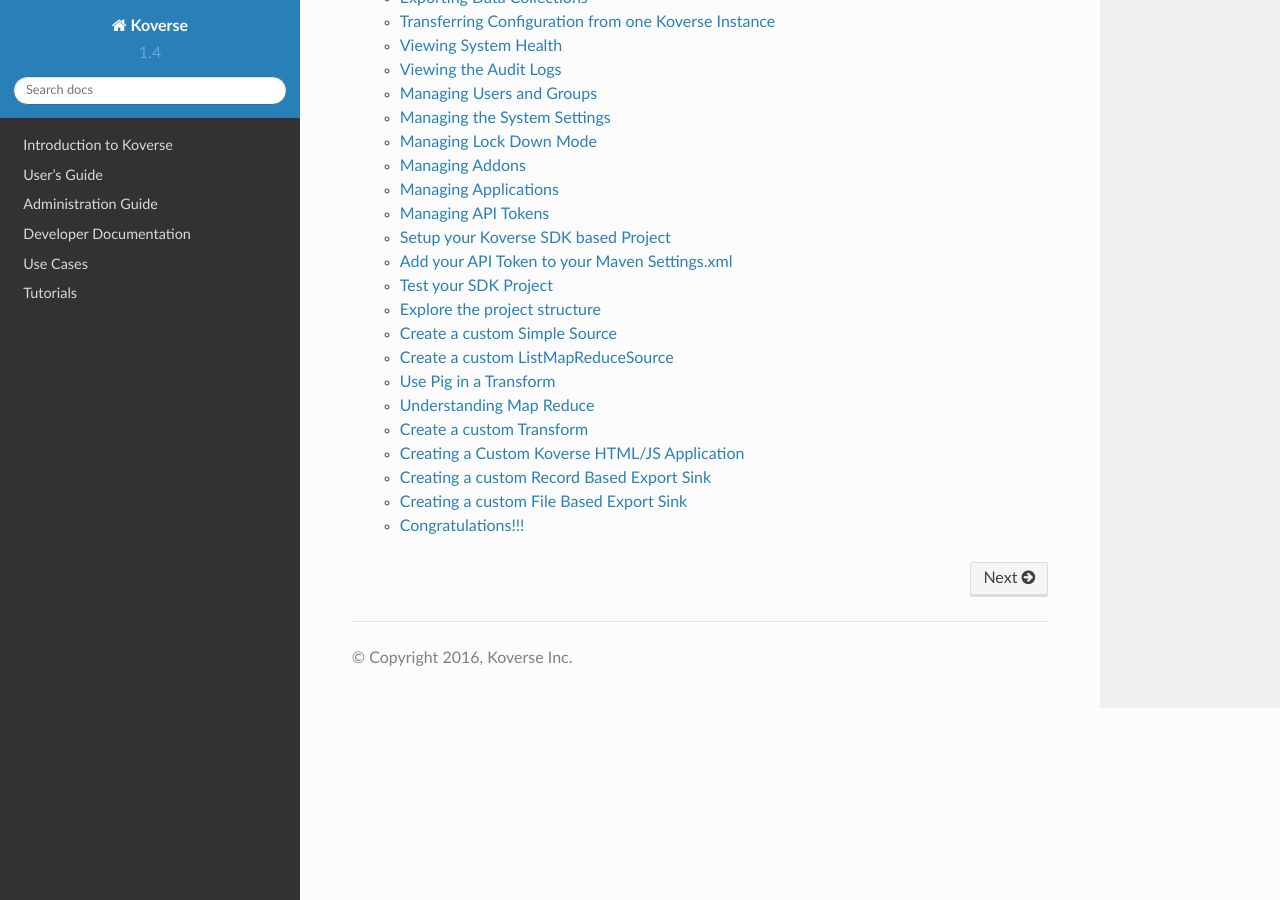
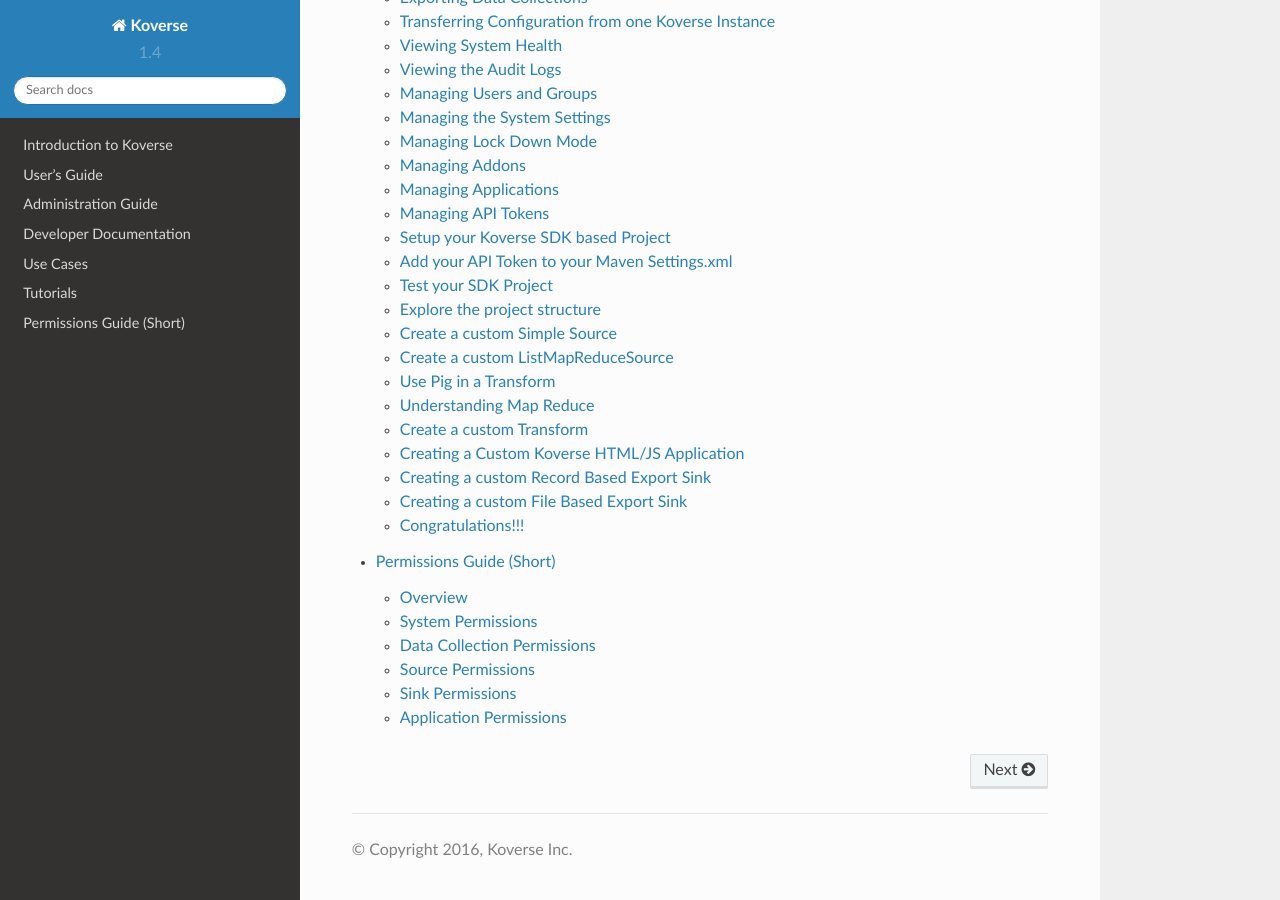
Before and after one commit to Koverse/documentation, a Sphinx documentation site: the page built from docs/source/index.rst, in a window 1280 px wide and 900 px high, scrolled down 4554 px. Built offline with Sphinx 7.4.7 and the Read the Docs theme 2.0.0, drawn with Linux system fonts in a browser that asks for light colours; some of the changed lines change nothing that is shown.

Commit message:
KC-3334 Added short permissions guide

```diff
--- a/docs/source/index.rst
+++ b/docs/source/index.rst
@@ -14,3 +14,4 @@
    devguide
    usecases
    tutorials
+   permissions_short
--- /dev/null
+++ b/docs/source/permissions_short.rst
@@ -0,0 +1,324 @@
+.. _Permissions Guide (Short):
+
+:tocdepth: 2
+
+=========================
+Permissions Guide (Short)
+=========================
+.. contents::
+
+Overview
+--------
+Koverse provides administrators and data owners fine grained controls over what
+actions users of the system can perform and what data they can see. Koverse
+maintains several types of permissions to enable this functionality.
+**System Permissions** control what actions a user can take within the system.
+For instance, if a given user is allowed to create new Data Collections or not.
+**Data Collection Permissions** control what data is visible to which Users and
+what actions Users can perform with respect to a specific Data Collection
+(such as, read/write). **Source** and **Sink Permissions** control who can
+view and execute Imports and Exports that have been created in the system.
+Finally, **Application Permissions** control who can use both the built-in and
+custom Applications loaded in Koverse. All of these permissions are controlled
+at the Group level. Users inherit the permissions that have been given to the
+groups they belong to. The following sections describe each permission type in
+more detail.
+
+System Permissions
+------------------
+
+Manage User & Groups
+^^^^^^^^^^^^^^^^^^^^
+Most User and Group management in Koverse is done through the System
+Administration Application.  In addition to having the Manage Users & Groups
+Permission, a User would also need permission to use the System Administration
+Application.
+
+Users in a group with this permission are able to:
+
+* View all Groups and Group membership (both Koverse and External)
+* Create new Koverse Groups (externally defined Groups are automatically created)
+* Modify Koverse Groups
+* Delete Koverse Groups
+* View all Users
+* Create new Users
+* Modify Users
+* Delete Users
+
+Manage Data Collections
+^^^^^^^^^^^^^^^^^^^^^^^
+Users in a group with this permission are able to:
+
+* Create Data Collections
+* Delete Owned Data Collections
+
+Manage System Settings
+^^^^^^^^^^^^^^^^^^^^^^
+This permission is required in order to use the System Administration Application.
+
+Users in a group with this permission are able to:
+
+* View System Settings (Hadoop, Accumulo, Zookeeper configuration)
+* Modify System Settings
+
+View Audit Logs
+^^^^^^^^^^^^^^^
+Users in a group with this permission are able to:
+* View System Audit Logs
+
+Manage Sources
+^^^^^^^^^^^^^^
+Each Source has an owner, the user that created the Source. Source Permissions
+can be used to “share” the Source with Groups in different ways. See Source
+Permissions for more information.
+
+Users in a group with this permission are able to:
+
+* Create Sources
+* View Owned or Shared Sources
+* Edit Owned or Shared Sources
+* Delete Owned or Shared Sources
+* Run Owned or Shared Sources
+
+Manage Lockdown Mode
+^^^^^^^^^^^^^^^^^^^^
+Lockdown mode is used stop all inbound and outbound dataflows in the system,
+and to keep users from accessing data. Use lockdown mode when data leaks such
+as incorrect user and group permissions are discovered.
+
+Users in a group with this permission are able to:
+
+* View Lockdown Mode
+* Enable/Disable Lockdown Mode
+
+Manage Transform Jobs
+^^^^^^^^^^^^^^^^^^^^^
+Users in a group with this permission are able to:
+
+* Create Transforms
+* Execute Transforms
+* Modify Transforms
+
+Users without this permission may still be able to View Transforms, given they
+have Read access to all input Data Collections and the Output Data Collection.
+
+Manage Sinks
+^^^^^^^^^^^^
+Each Sink has an owner, the user that created the Sink. Sink Permissions can
+be used to “share” the Sink with Groups in different ways. See Sink
+Permissions for more information.
+
+Users in a group with this permission are able to:
+
+* Create Sinks
+* View Owned or Shared Sinks
+* Edit Owned or Shared Sinks
+* Delete Owned or Shared Sinks
+* Run Owned or Shared Sinks
+
+Manage Addon
+^^^^^^^^^^^^
+Users in a group with this permission are able to:
+
+* Create/Upload Addons
+* View Addons
+* Remove/Disable Addons
+
+Manage API Tokens
+^^^^^^^^^^^^^^^^^
+Users in a group with this permission are able to:
+
+* Create API Tokens
+* View API Tokens
+* Delete API Tokens
+
+Manage System Reset
+^^^^^^^^^^^^^^^^^^^
+This System Permission is not currently used.
+
+Manage Applications
+^^^^^^^^^^^^^^^^^^^
+Each Application has an owner, the user that created the Application.
+Application Permissions can be used to “share” the Application with Groups in
+different ways. A User would also need Manage Addons to be able to initially
+deploy a new Application. See Application Permissions for more information.
+
+Users in a group with this permission are able to:
+
+* Modify Application Permissions
+
+Manage System Status
+^^^^^^^^^^^^^^^^^^^^
+This System Permission is not currently used.
+
+Run Interactive Jobs
+^^^^^^^^^^^^^^^^^^^^
+Running interactive jobs, such as PySpark jobs that are launched when opening
+a Jupyter Notebook, allocate a fixed set of cluster resources for the lifetime
+of the interactive session. As cluster resources are limited, this permission
+exists to allow the set of users who can launch interactive jobs to be limited.
+
+Users in a group with this permission are able to:
+
+* Access Data Collections from PySpark/Juptyer Notebooks
+
+Use Koverse
+^^^^^^^^^^^
+Koverse can be configured, via the
+com.koverse.server.auth.useKoversePermission.required property in
+koverse-server.properties, to require the Use Koverse permission for basic
+access to Koverse. The use case for this property and associated permission is
+in environments where any enterprise user can authenticate to Koverse via
+their credentials, for example client PKI certificates. While any enterprise
+user can authenticate, they might not be authorized for basic access to
+Koverse. In this use case, you would set the property to true and then an
+enterprise user would need to be in a Group that had the Use Koverse
+permission, otherwise they would be greeted with a message stating they are
+not authorized to use Koverse.
+
+Data Collection Permissions
+---------------------------
+By default, only the User who creates a Data Collection has access to it. Data
+Collection Permissions allow a Data Collection owner to provide varying access
+to the data within the Collection as well as administrative control over the
+Data Collection.
+
+Read
+^^^^
+Users in a group with this permission are able to:
+
+* View the existence of the Data Collection
+* Read samples, statistics, and Records from the Data Collection. This is required for being able to search a Data Collection.
+
+Download
+^^^^^^^^
+Users in a group with this permission are able to:
+
+* View the existence of the Data Collection
+* Download the contents of the Data Collection
+
+Write & Delete
+^^^^^^^^^^^^^^
+Users in a group with this permission are able to:
+
+* View the existence of the Data Collection
+* Write Data into the Data Collection via an Import Job.
+* Clear/Delete Data from the Collection. This does not mean they can delete the Data Collection itself.
+
+Manage Permissions
+^^^^^^^^^^^^^^^^^^
+Users in a group with this permission are able to:
+
+* View the existence of the Data Collection
+* Change the Data Collection Permissions for the Data Collection
+
+Manage Configuration
+^^^^^^^^^^^^^^^^^^^^
+Users in a group with this permission are able to:
+
+* View the existence of the Data Collection
+* Change the configuration (indexing, frequency of stats jobs, etc) of the Data Collection
+* Delete the Data Collection
+
+View Audit Logs
+^^^^^^^^^^^^^^^
+Users in a group with this permission are able to:
+
+* View the existence of the Data Collection
+* View the Collection-specific Audit Logs
+
+Source Permissions
+------------------
+By default, only the User who creates a Source has access to it. Source
+Permissions allow a Source owner to control what access other Users have to
+the Source. Users must have the Manage Sources System Permission to create new
+Sources.
+
+Import
+^^^^^^
+Users in a group with this permission are able to:
+
+* View the existence of the Source
+* Run an Import Job using the Source.
+
+Edit
+^^^^
+Users in a group with this permission are able to:
+
+* View the existence of the Source
+* Edit the configuration of the Source. This also requires the Manage Sources System Permission.
+
+Delete
+^^^^^^
+Users in a group with this permission are able to:
+
+* View the existence of the Source
+* Delete the Source. This also requires the Manage Sources System Permission.
+
+Sink Permissions
+----------------
+By default, only the User who creates a Sink has access to it. Sink
+Permissions allow a Sink owner to control what access other Users have to the
+Sink. Users must have the Manage Sinks System Permission to create new Sinks.
+
+Export
+^^^^^^
+Users in a group with this permission are able to:
+
+* View the existence of the Sink
+* Run an Export Job using the Sink. This also requires Read Data Collection Permission to the Data Collection being exported.
+
+Edit
+^^^^
+Users in a group with this permission are able to:
+
+* View the existence of the Sink
+* Edit the configuration of the Sink. This also requires the Manage Sinks System Permission.
+
+Delete
+^^^^^^
+Users in a group with this permission are able to:
+
+* View the existence of the Sink
+* Delete the Sink. This also requires the Manage Sinks System Permission.
+
+Application Permissions
+-----------------------
+Application Permissions allow the accessibility and management of Koverse
+Applications to be controlled. Built-in Koverse Applications, like the Data
+Collections App and System Administration App, are bootstrapped to have default
+Application Permissions that control their access to members of the Koverse
+“Administrators” and “Everyone” Groups. These can later be edited to control
+access for other Groups. By default, new Applications that are added via
+Koverse Addon, will only be visible and usable by the owner who deployed the
+Application. The Manage Applications System Permission is required to deploy a
+new Application to Koverse. Changing Application Permissions via the Koverse UI
+also requires the Use Application Permission on the System Administration
+Application.
+
+Use
+^^^
+Users in a group with this permission are able to:
+
+* View and use an Application
+
+Edit Parameters
+^^^^^^^^^^^^^^^
+Users in a group with this permission are able to:
+
+* View and use an Application
+* Edit Parameters for the Application. This also requires the Manage Applications System Permission.
+
+Manage Permissions
+^^^^^^^^^^^^^^^^^^
+Users in a group with this permission are able to:
+
+* View and use an Application
+* Change the Application Permissions for the Application. This also requires the Manage Applications System Permission.
+
+Disable
+^^^^^^^
+Users in a group with this permission are able to:
+
+* View and use an Application
+* Disable the Application so it can’t be viewed or used. This also requires the Manage Applications System Permission.
```
